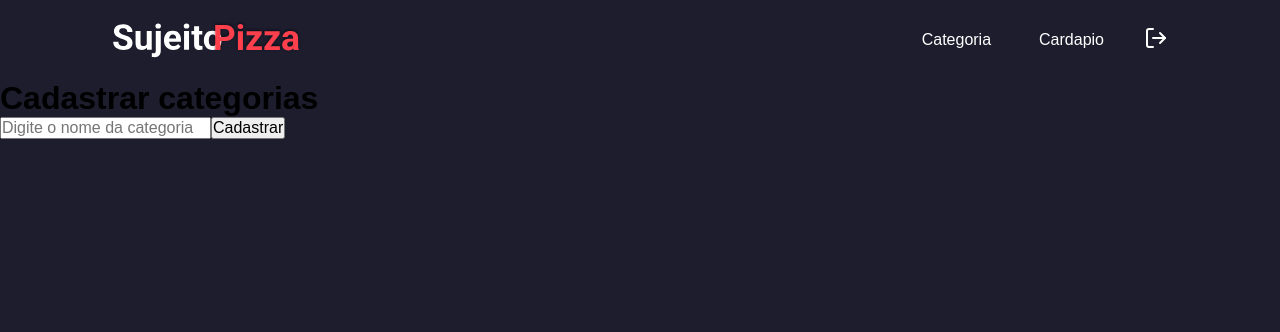
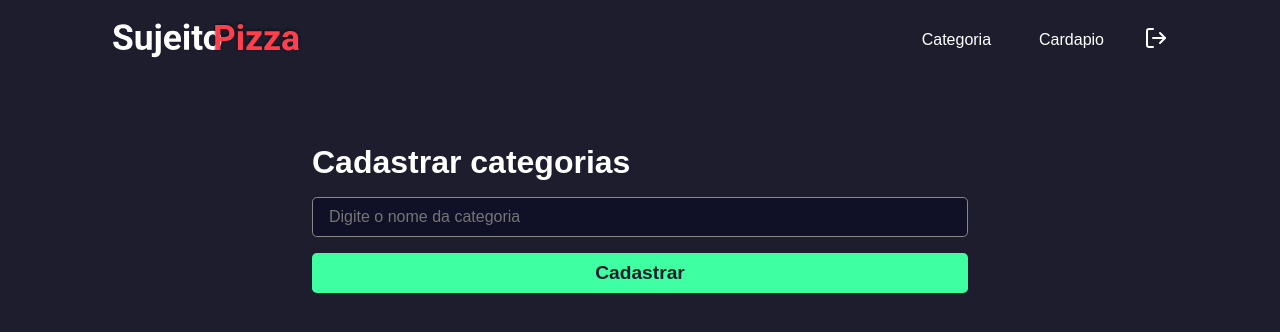
Before and after one commit to TiagoNarita/frontend_pizzaria_APP, a Next.js app: page /category in a window 1280 px wide. Shown: the top 332 px of the page. Built offline with nearby package versions, Linux system fonts and the light colour scheme.

Commit message:
category function

```diff
--- a/src/pages/category/index.tsx
+++ b/src/pages/category/index.tsx
@@ -1,8 +1,20 @@
 import { Header } from "@/src/components/Header";
 import Head from "next/head";
 import styles from "./styles.module.scss";
+import { FormEvent, useState } from "react";
+import { setupAPIClient } from "@/src/services/api";
 
 export default function Category() {
+  const [name, setName] = useState("");
+
+  async function handleRegiste(event: FormEvent) {
+    event.preventDefault();
+
+    if (name === "") {
+      return;
+    }
+  }
+
   return (
     <>
       <Head>
@@ -13,14 +25,18 @@ export default function Category() {
         <main className={styles.container}>
           <h1>Cadastrar categorias</h1>
 
-          <form className={styles.form}>
+          <form className={styles.form} onSubmit={handleRegiste}>
             <input
               type="text"
               placeholder="Digite o nome da categoria"
               className={styles.input}
+              value={name}
+              onChange={(e) => setName(e.target.value)}
             />
 
-            <button type="submit">Cadastrar</button>
+            <button className={styles.buttonAdd} type="submit">
+              Cadastrar
+            </button>
           </form>
         </main>
       </div>
--- a/src/pages/category/styles.module.scss
+++ b/src/pages/category/styles.module.scss
@@ -1,3 +1,40 @@
 .container {
   max-width: 720px;
+  margin: 4rem auto;
+  padding: 0 2rem;
+
+  display: flex;
+  justify-content: space-between;
+  flex-direction: column;
 }
+
+.container h1 {
+  color: var(--white);
+}
+
+.form {
+  display: flex;
+  flex-direction: column;
+  margin: 1rem 0;
+}
+
+.input {
+  background-color: var(--dark-900);
+  border: 0;
+  padding: 1rem;
+  height: 40px;
+  border-radius: 0.3rem;
+  color: var(--white);
+  border: 1px solid var(--gray-100);
+  margin-bottom: 1rem;
+}
+
+.buttonAdd {
+  background-color: var(--green-900);
+  height: 40px;
+  border: 0;
+  font-weight: bold;
+  font-size: 1.2rem;
+  border-radius: 0.3rem;
+  color: var(--dark-700);
+}
```
